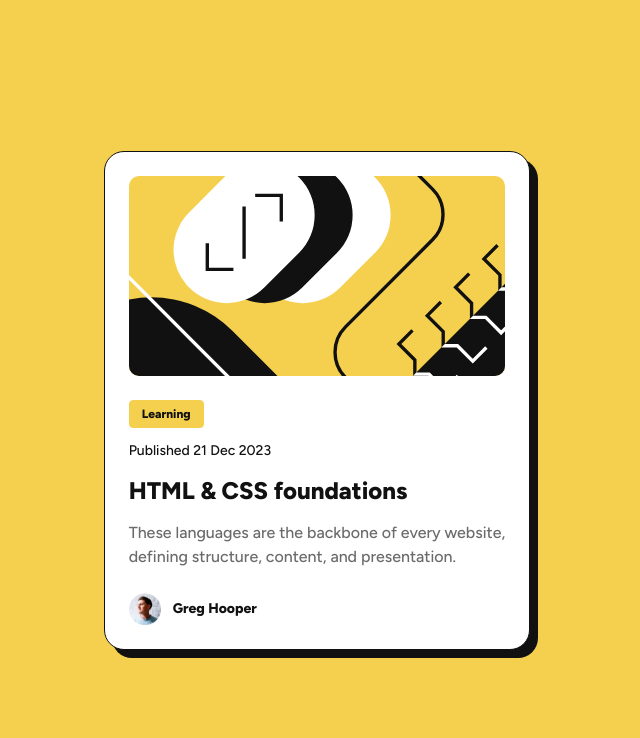
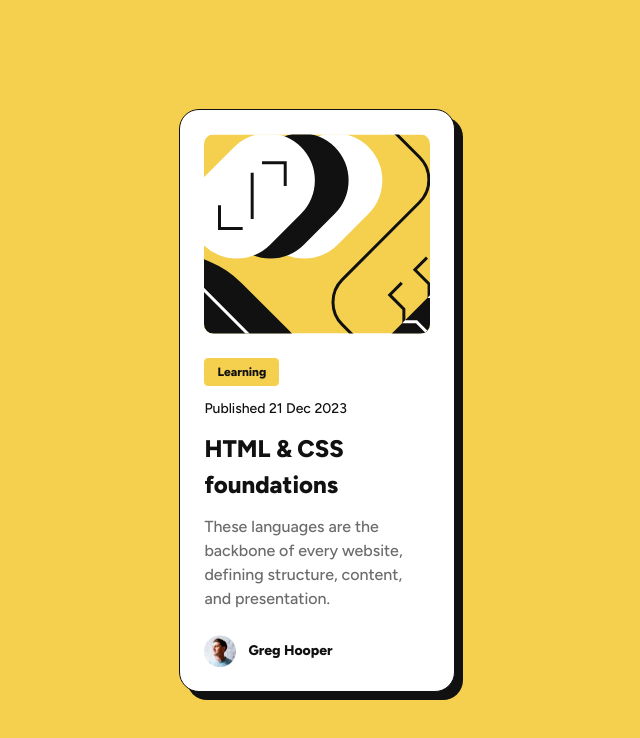
Before and after one commit to Esraa200114/Blog-preview-card, a website: page index.html in a window 1280 px wide. Shown: the whole page, without its empty margins (323-963 px from the left). Drawn offline with Linux system fonts and the light colour scheme.

Commit message:
Adjustments

```diff
--- a/index.html
+++ b/index.html
@@ -20,7 +20,7 @@
     <main class="h-full flex items-center justify-center font-body">
       <!-- Card -->
       <article
-        class="group rounded-20 p-6 m-6 md:w-2/5 lg:w-2/6 bg-white border border-gray-950 shadow-neoBrutalist hover:shadow-neoBrutalistHover"
+        class="group rounded-20 p-6 m-6 lg:w-21 bg-white border border-gray-950 shadow-neoBrutalist hover:shadow-neoBrutalistHover"
       >
         <!-- Card Image -->
         <img
--- a/tailwind.config.js
+++ b/tailwind.config.js
@@ -64,6 +64,9 @@
         10: "10px",
         20: "20px",
       },
+      width: {
+        21: "21.5%",
+      },
     },
   },
 };
```
Also changed, not shown: public/styles.css.
